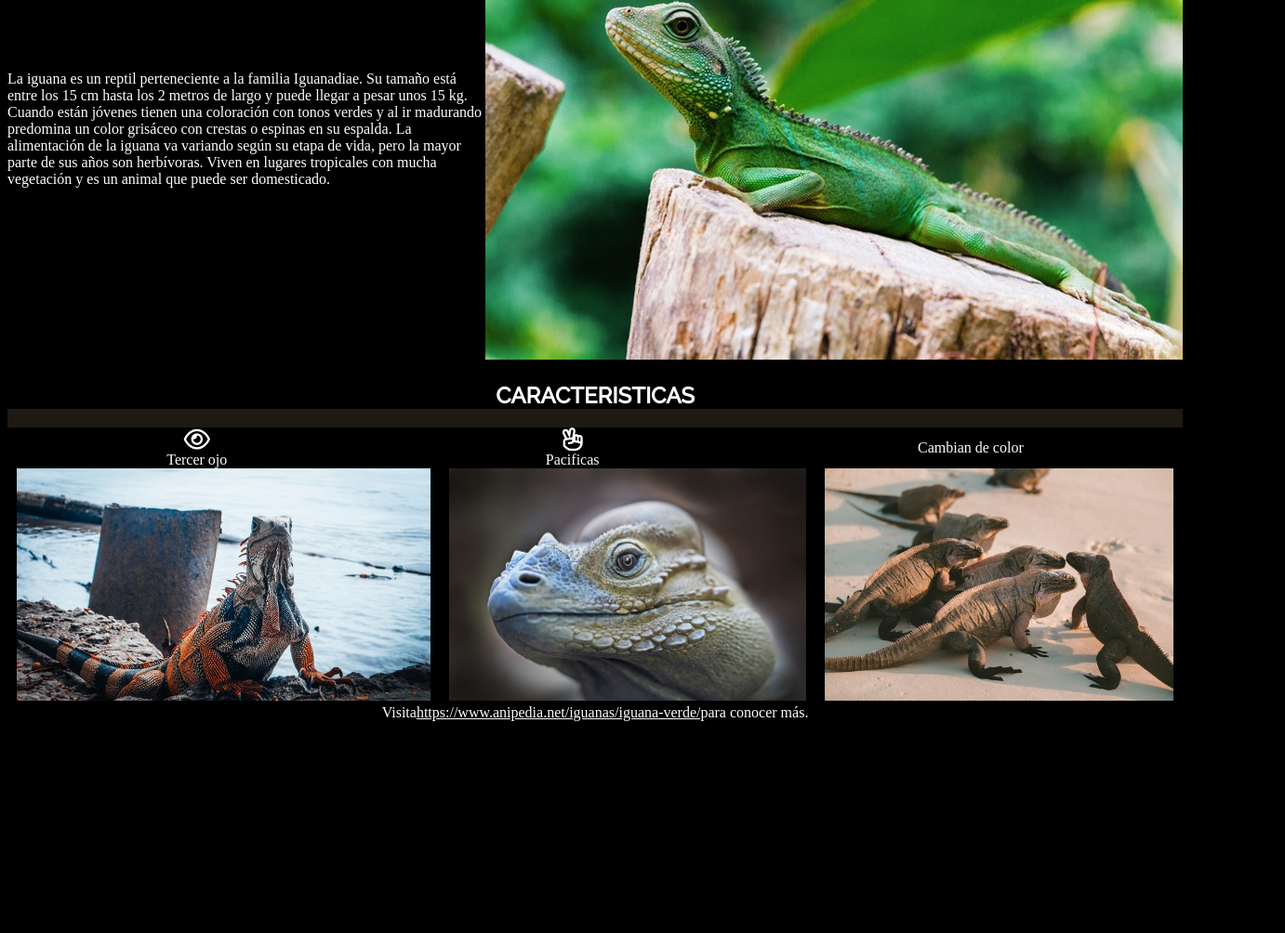
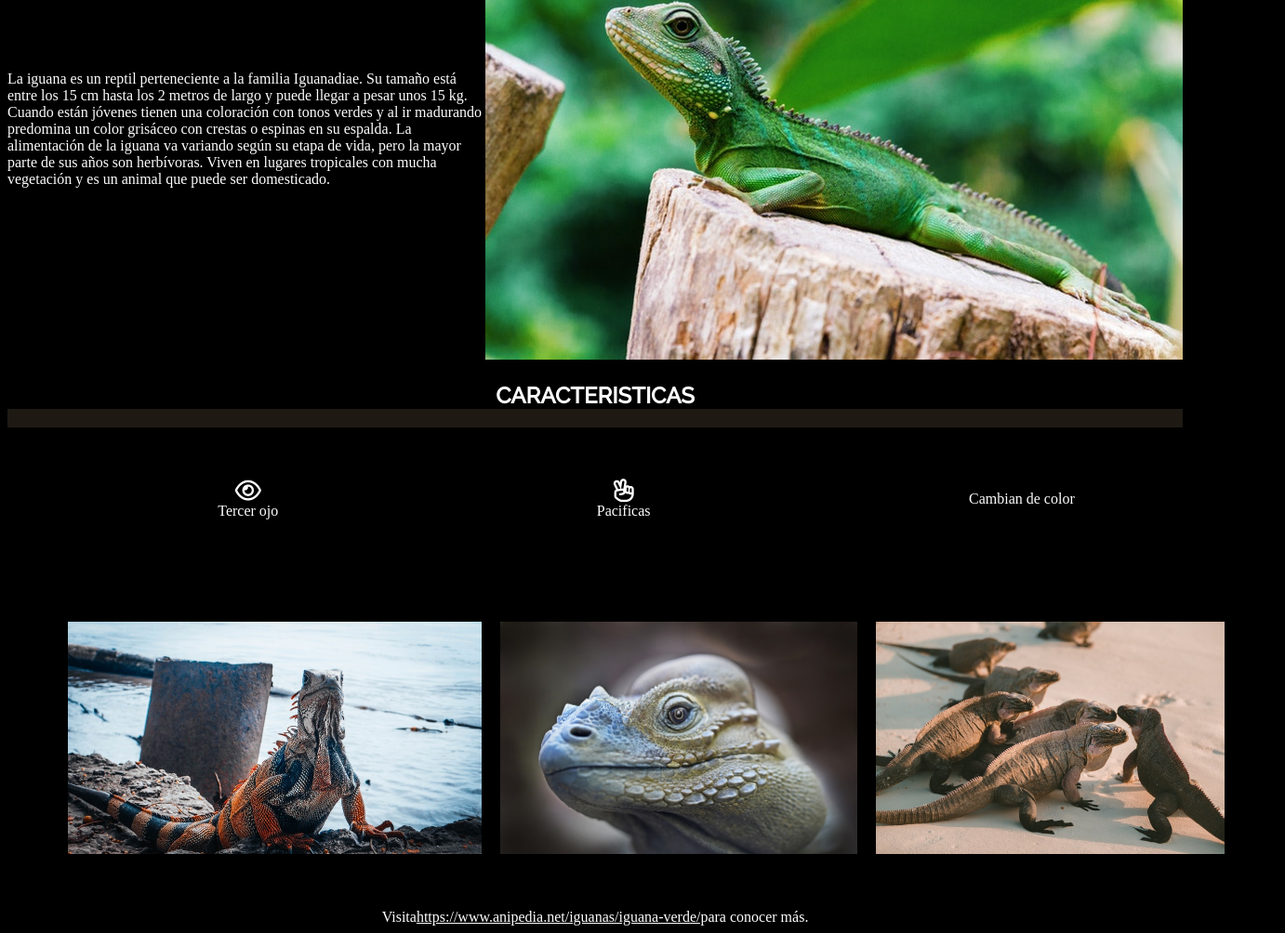
Before and after one commit to JairoMaxter/desafio_igua_html_css, a plain HTML site: page index.html in a window 1280 px wide. Shown: the part 928-1932 px from the top of the page at 93% size, 1382 px wide, since content can reach past the window. Before the commit the page ends 1712 px from the top, so only its background shows below. Drawn offline with Linux system fonts and the light colour scheme.

Commit message:
Espacio pie de pagina

```diff
--- a/Assets_Iguana_Page/css/styles.css
+++ b/Assets_Iguana_Page/css/styles.css
@@ -44,6 +44,7 @@
 
 .tres_items {
     width: 100%;
+    padding: 55px;
     display: flex;
     justify-content: space-around;
     align-items: center;
```
Also changed, not shown: index.html (+7 -5 lines).
